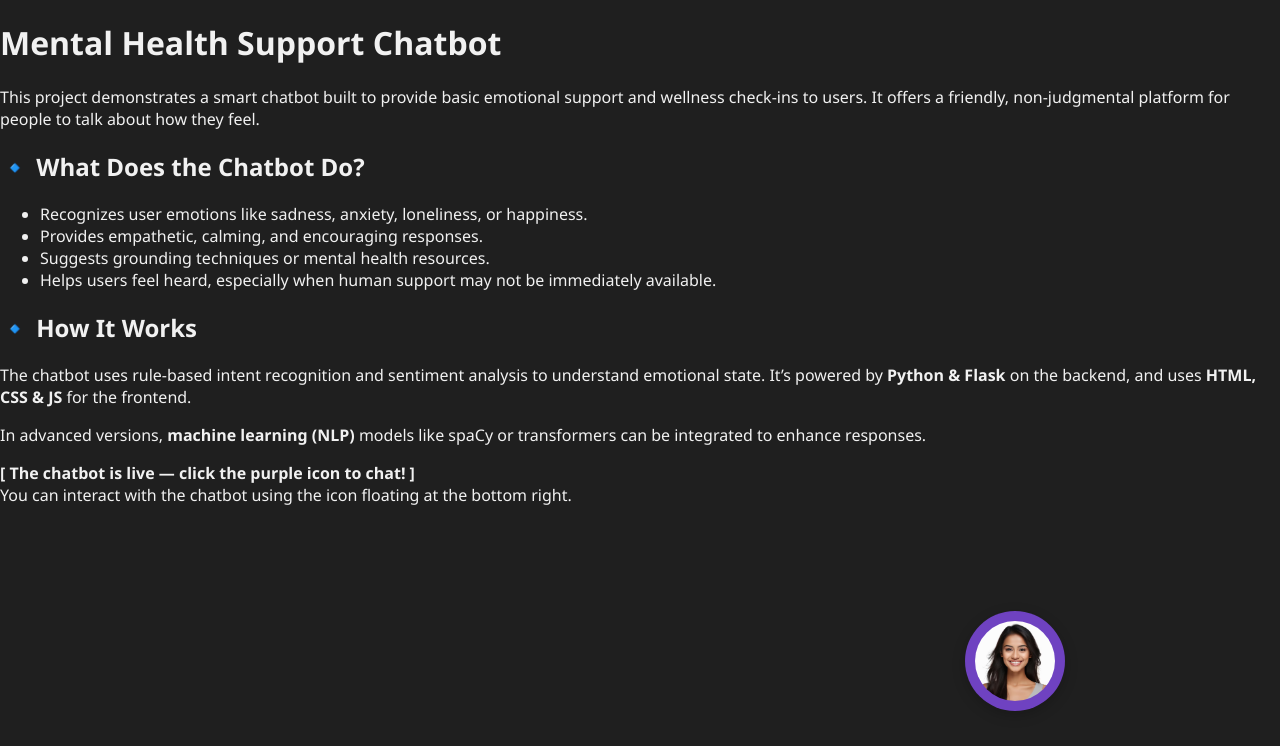
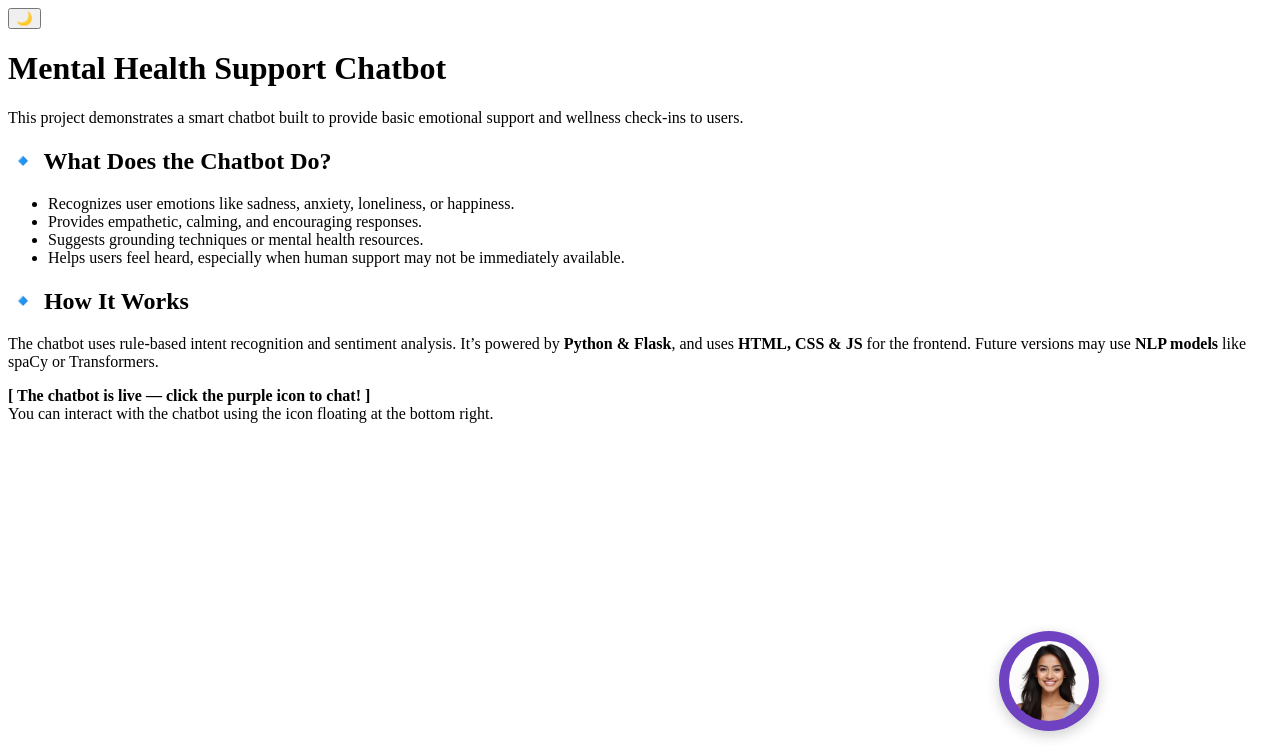
Before and after one commit to Akila-Sivashanmugam/Chatbot, a Flask app: page / in a window 1280 px wide. Shown: the top 746 px of the page. Run offline with Flask 3, Linux system fonts and the light colour scheme.

Commit message:
Update index.html

```diff
--- a/templates/index.html
+++ b/templates/index.html
@@ -6,11 +6,15 @@
   <meta name="viewport" content="width=device-width, initial-scale=1.0" />
   <link rel="stylesheet" href="{{ url_for('static', filename='style.css') }}">
 </head>
-<body class="dark">
+<body class="light-mode">
 
-  <div class="container">
+  <!-- Toggle Theme Button -->
+  <button class="theme-toggle" onclick="toggleTheme()">🌙</button>
+
+  <!-- Main Content Box -->
+  <div class="main-container">
     <h1>Mental Health Support Chatbot</h1>
-    <p>This project demonstrates a smart chatbot built to provide basic emotional support and wellness check-ins to users. It offers a friendly, non-judgmental platform for people to talk about how they feel.</p>
+    <p>This project demonstrates a smart chatbot built to provide basic emotional support and wellness check-ins to users.</p>
 
     <h2>🔹 What Does the Chatbot Do?</h2>
     <ul>
@@ -22,11 +26,8 @@
 
     <h2>🔹 How It Works</h2>
     <p>
-      The chatbot uses rule-based intent recognition and sentiment analysis to understand emotional state.
-      It’s powered by <strong>Python & Flask</strong> on the backend, and uses <strong>HTML, CSS & JS</strong> for the frontend.
-    </p>
-    <p>
-      In advanced versions, <strong>machine learning (NLP)</strong> models like spaCy or transformers can be integrated to enhance responses.
+      The chatbot uses rule-based intent recognition and sentiment analysis. It’s powered by <strong>Python & Flask</strong>,
+      and uses <strong>HTML, CSS & JS</strong> for the frontend. Future versions may use <strong>NLP models</strong> like spaCy or Transformers.
     </p>
 
     <div class="chatbot-preview">
@@ -35,13 +36,13 @@
     </div>
   </div>
 
-  <!-- Floating Chat Icon -->
+  <!-- Chat Icon & Cloud Bubble -->
   <div class="chat-icon-wrapper">
     <div class="chat-icon" onclick="toggleChat()">
       <img src="{{ url_for('static', filename='Chatbot.png') }}" alt="Chatbot Icon">
     </div>
-    <div class="chat-bubble cloud" id="chatBubble">
-      💬 Consult me for any mental issue
+    <div class="chat-bubble" id="chatBubble">
+      ☁️ Consult me for any mental issue
     </div>
   </div>
 
@@ -52,15 +53,15 @@
       <button onclick="toggleChat()">×</button>
     </div>
     <div class="chat-body" id="chatBox"></div>
-    <div class="typing-indicator" id="typingIndicator">Bot is typing...</div>
     <form id="chatForm" class="chat-form">
       <input type="text" id="userInput" placeholder="Type how you're feeling..." required />
       <button type="submit">➤</button>
     </form>
   </div>
 
-  <!-- JavaScript -->
+  <!-- Script -->
   <script>
+    // Auto-hide chat bubble
     window.onload = function () {
       setTimeout(() => {
         const bubble = document.getElementById("chatBubble");
@@ -78,10 +79,6 @@
       const message = input.value;
       showMessage("You", message);
 
-      // Show typing animation
-      const typing = document.getElementById("typingIndicator");
-      typing.style.display = "block";
-
       fetch("/get", {
         method: "POST",
         headers: { "Content-Type": "application/x-www-form-urlencoded" },
@@ -89,10 +86,7 @@
       })
       .then(res => res.json())
       .then(data => {
-        setTimeout(() => {
-          showMessage("Bot", data.response);
-          typing.style.display = "none";
-        }, 1000); // Simulated typing delay
+        showMessage("Bot", data.response);
       });
 
       input.value = "";
@@ -106,6 +100,14 @@
       chatBox.appendChild(msgDiv);
       chatBox.scrollTop = chatBox.scrollHeight;
     }
+
+    // Toggle Dark/Light Theme
+    function toggleTheme() {
+      document.body.classList.toggle("dark-mode");
+      document.body.classList.toggle("light-mode");
+      const button = document.querySelector('.theme-toggle');
+      button.textContent = document.body.classList.contains("dark-mode") ? "☀️" : "🌙";
+    }
   </script>
 </body>
 </html>
```
